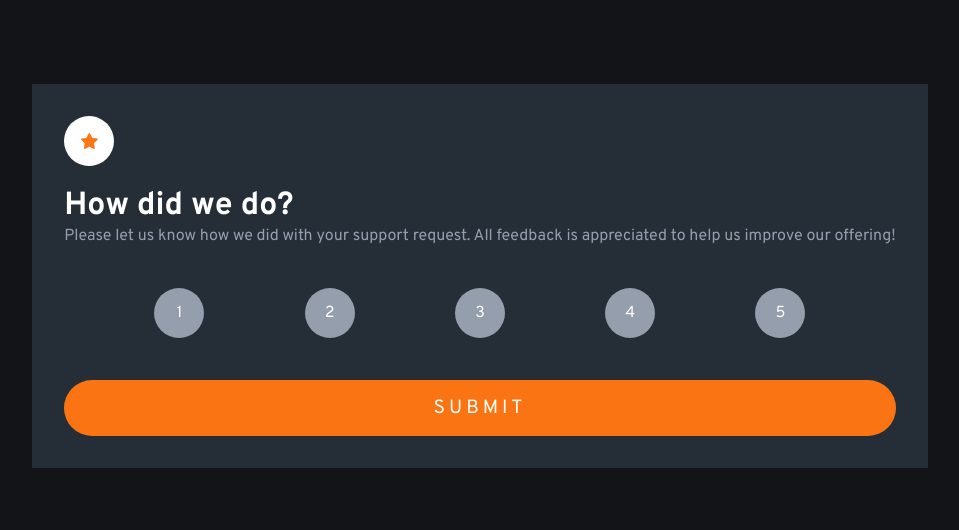
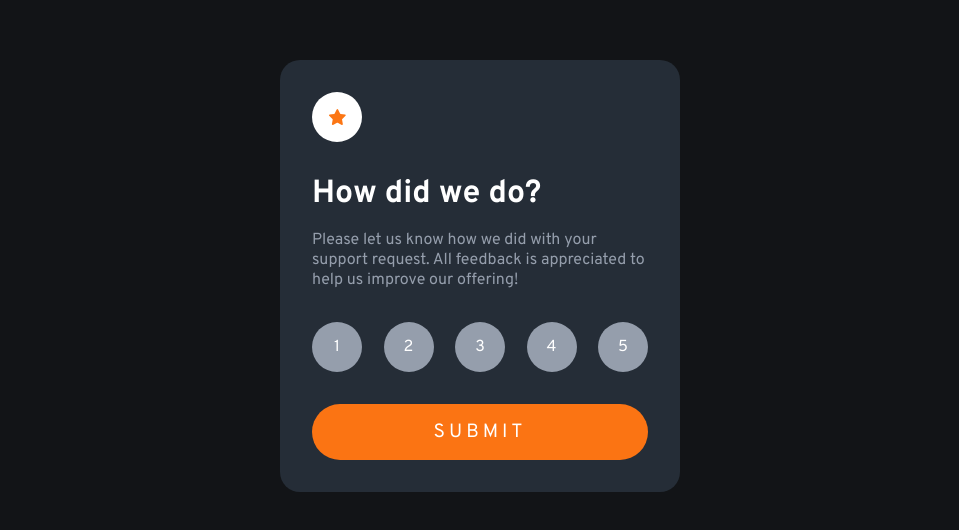
Before and after one commit to balochanis/rating-component, a plain HTML site: page index.html in a window 1280 px wide. Shown: the part 124-654 px from the top of the page, without its empty margins (160-1119 px from the left). Drawn offline with Linux system fonts and the light colour scheme.

Commit message:
size setting

```diff
--- a/index.html
+++ b/index.html
@@ -7,7 +7,7 @@
 
   <link rel="icon" type="image/png" sizes="32x32" href="./images/favicon-32x32.png">
 
-  <title>Interactive rating component</title>
+  <title>Frontend Mentors | Interactive rating component</title>
   <link rel="stylesheet" href="style.css">
 
 
@@ -20,9 +20,12 @@
       <div class="star">
         <div class="star-icon"></div>
       </div>
-      <h1>How did we do?</h1>
-      <p> Please let us know how we did with your support request. All feedback is appreciated
-        to help us improve our offering!</p>
+      <div class="card-text">
+        <h1>How did we do?</h1>
+        <p> Please let us know how we did with your support request. All feedback is appreciated
+          to help us improve our offering!</p>
+      </div>
+
       <div class="ratings">
         <ul class="ratings-list">
           <li>1</li>
--- a/style.css
+++ b/style.css
@@ -39,11 +39,21 @@ body {
     background-color: var(--clr-dark-blue);
     color: var(--clr-white);
     padding: 2rem;
+    width: 400px;
+    border-radius: 20px;
+    max-width: 90%;
 }
 
-.star {
-    margin-bottom: 20px;
+.card > div
+{
+    margin-bottom: 2rem;
 }
+
+.card-text > *
+{
+    margin-bottom: 1rem;
+}
+
 
 
 
@@ -69,21 +79,19 @@ body {
 .ratings-list {
     list-style-type: none;
     display: flex;
-    justify-content: space-evenly;
-    padding: 2rem 0rem;
+    justify-content: space-between;
+    /* padding: 2rem 0rem; */
 }
 
 .ratings-list li {
     /* padding: 1rem; */
     display: flex;
-    justify-content: center;
+    justify-content: space-evenly;
     align-items: center;
     background-color: var(--clr-light-gray);
     width: 50px;
     height: 50px;
     border-radius: 50%;
-    margin: 10px;
-
 }
 
 .submit-btn {
```
